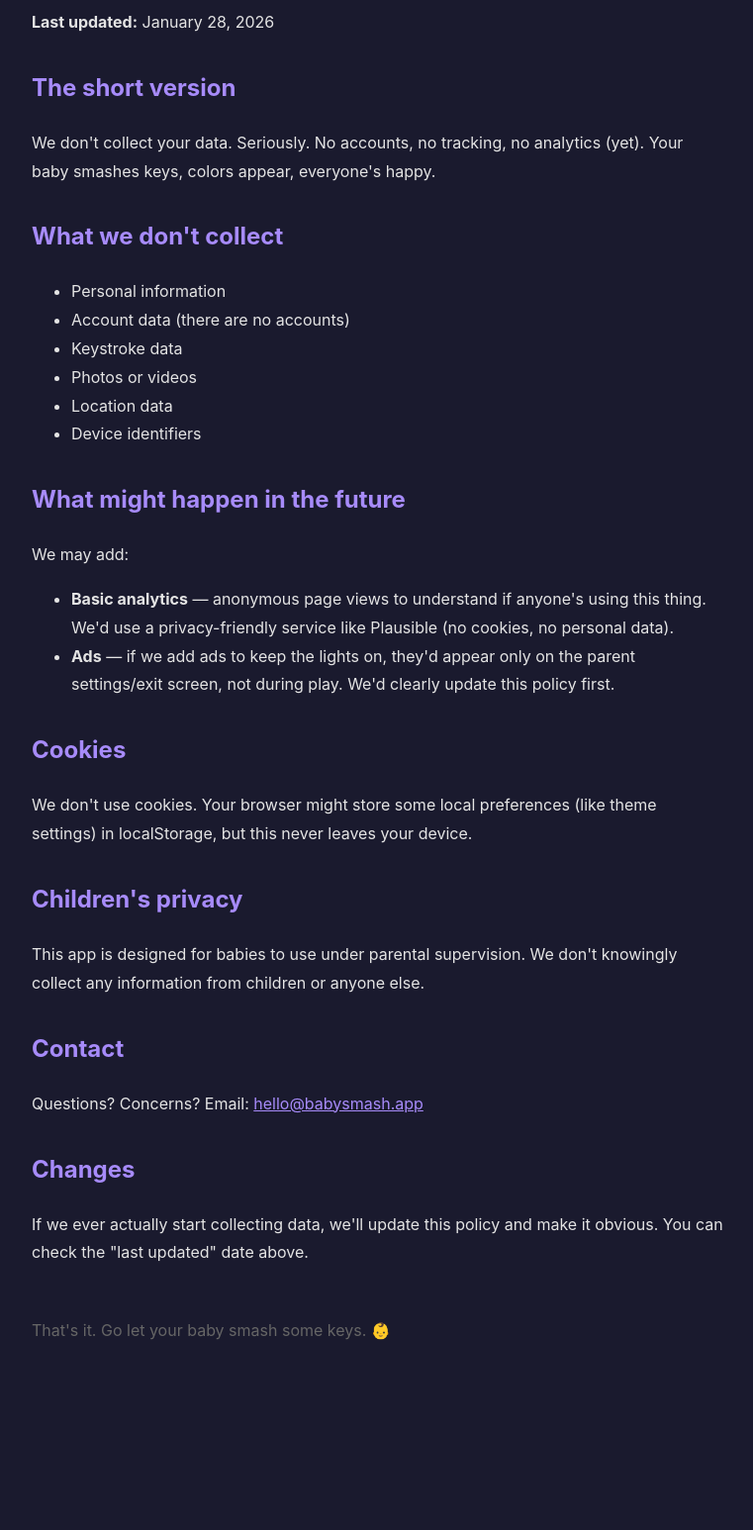
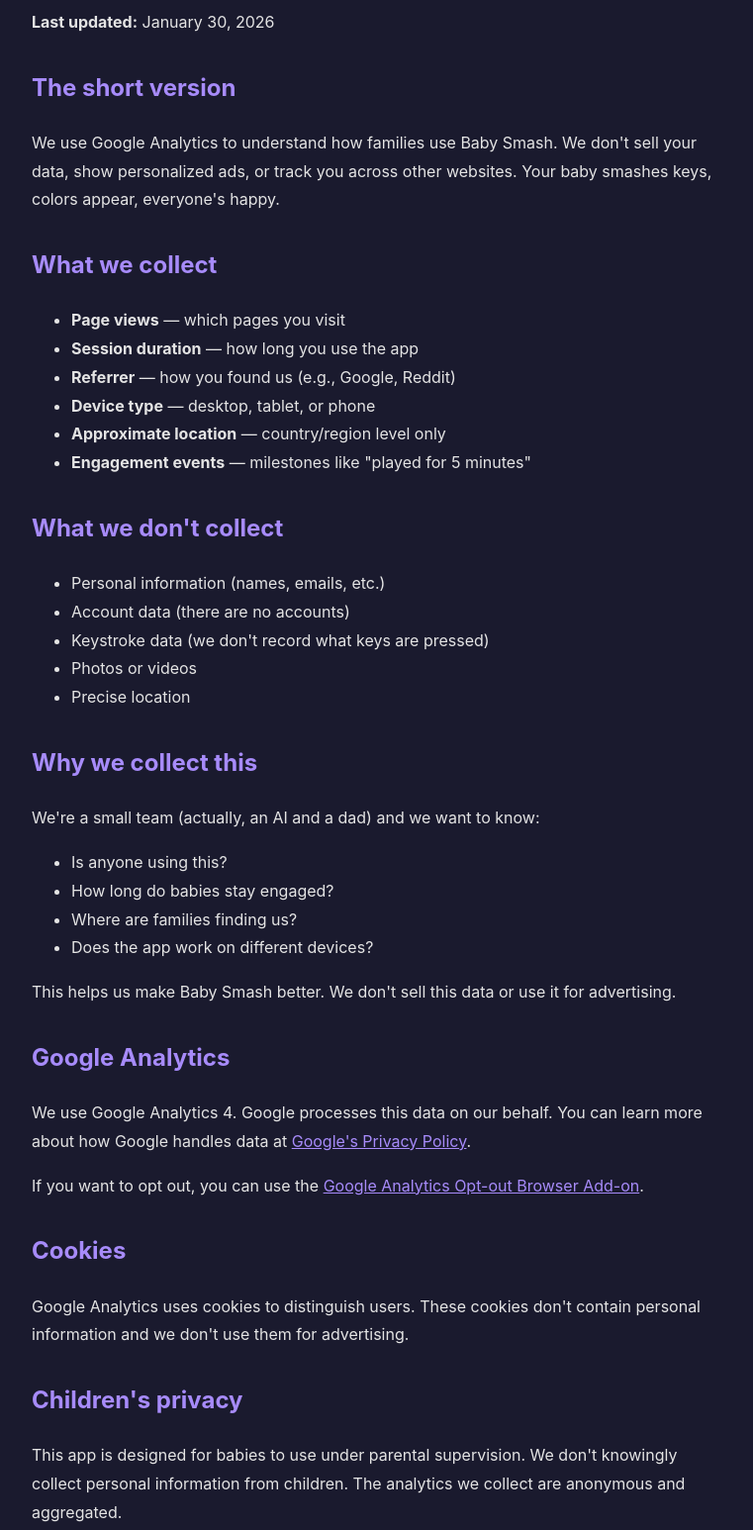
Before and after one commit to peltzel/babysmash, a website: page privacy.html in a window 1280 px wide. Shown: the part 200-1746 px from the top of the page at 99% size, without its empty margins (258-1019 px from the left). Before the commit the page ends 1615 px from the top, so only its background shows below. Drawn offline with Linux system fonts and the light colour scheme.

Commit message:
Add Google Analytics (GA4) tracking
- Added GA4 to all pages (G-49W75QHWM2)
- Custom events: session_start, smash_milestone, session_end
- Track engagement milestones (10, 50, 100, 500 smashes)
- Track session duration and total smashes
- Updated privacy policy to reflect analytics usage

```diff
--- a/privacy.html
+++ b/privacy.html
@@ -4,6 +4,16 @@
     <meta charset="UTF-8">
     <meta name="viewport" content="width=device-width, initial-scale=1.0">
     <title>Privacy Policy — Baby Smash</title>
+
+    <!-- Google Analytics -->
+    <script async src="https://www.googletagmanager.com/gtag/js?id=G-49W75QHWM2"></script>
+    <script>
+      window.dataLayer = window.dataLayer || [];
+      function gtag(){dataLayer.push(arguments);}
+      gtag('js', new Date());
+      gtag('config', 'G-49W75QHWM2');
+    </script>
+
     <style>
         body {
             font-family: -apple-system, BlinkMacSystemFont, 'Segoe UI', Roboto, sans-serif;
@@ -24,40 +34,56 @@
     <a href="/" class="back">← Back to Baby Smash</a>
 
     <h1>Privacy Policy</h1>
-    <p><strong>Last updated:</strong> January 28, 2026</p>
+    <p><strong>Last updated:</strong> January 30, 2026</p>
 
     <h2>The short version</h2>
-    <p>We don't collect your data. Seriously. No accounts, no tracking, no analytics (yet). Your baby smashes keys, colors appear, everyone's happy.</p>
+    <p>We use Google Analytics to understand how families use Baby Smash. We don't sell your data, show personalized ads, or track you across other websites. Your baby smashes keys, colors appear, everyone's happy.</p>
+
+    <h2>What we collect</h2>
+    <ul>
+        <li><strong>Page views</strong> — which pages you visit</li>
+        <li><strong>Session duration</strong> — how long you use the app</li>
+        <li><strong>Referrer</strong> — how you found us (e.g., Google, Reddit)</li>
+        <li><strong>Device type</strong> — desktop, tablet, or phone</li>
+        <li><strong>Approximate location</strong> — country/region level only</li>
+        <li><strong>Engagement events</strong> — milestones like "played for 5 minutes"</li>
+    </ul>
 
     <h2>What we don't collect</h2>
     <ul>
-        <li>Personal information</li>
+        <li>Personal information (names, emails, etc.)</li>
         <li>Account data (there are no accounts)</li>
-        <li>Keystroke data</li>
+        <li>Keystroke data (we don't record what keys are pressed)</li>
         <li>Photos or videos</li>
-        <li>Location data</li>
-        <li>Device identifiers</li>
+        <li>Precise location</li>
     </ul>
 
-    <h2>What might happen in the future</h2>
-    <p>We may add:</p>
+    <h2>Why we collect this</h2>
+    <p>We're a small team (actually, an AI and a dad) and we want to know:</p>
     <ul>
-        <li><strong>Basic analytics</strong> — anonymous page views to understand if anyone's using this thing. We'd use a privacy-friendly service like Plausible (no cookies, no personal data).</li>
-        <li><strong>Ads</strong> — if we add ads to keep the lights on, they'd appear only on the parent settings/exit screen, not during play. We'd clearly update this policy first.</li>
+        <li>Is anyone using this?</li>
+        <li>How long do babies stay engaged?</li>
+        <li>Where are families finding us?</li>
+        <li>Does the app work on different devices?</li>
     </ul>
+    <p>This helps us make Baby Smash better. We don't sell this data or use it for advertising.</p>
+
+    <h2>Google Analytics</h2>
+    <p>We use Google Analytics 4. Google processes this data on our behalf. You can learn more about how Google handles data at <a href="https://policies.google.com/privacy" target="_blank">Google's Privacy Policy</a>.</p>
+    <p>If you want to opt out, you can use the <a href="https://tools.google.com/dlpage/gaoptout" target="_blank">Google Analytics Opt-out Browser Add-on</a>.</p>
 
     <h2>Cookies</h2>
-    <p>We don't use cookies. Your browser might store some local preferences (like theme settings) in localStorage, but this never leaves your device.</p>
+    <p>Google Analytics uses cookies to distinguish users. These cookies don't contain personal information and we don't use them for advertising.</p>
 
     <h2>Children's privacy</h2>
-    <p>This app is designed for babies to use under parental supervision. We don't knowingly collect any information from children or anyone else.</p>
+    <p>This app is designed for babies to use under parental supervision. We don't knowingly collect personal information from children. The analytics we collect are anonymous and aggregated.</p>
 
     <h2>Contact</h2>
     <p>Questions? Concerns? Email: <a href="mailto:hello@babysmash.app">hello@babysmash.app</a></p>
 
     <h2>Changes</h2>
-    <p>If we ever actually start collecting data, we'll update this policy and make it obvious. You can check the "last updated" date above.</p>
+    <p>We'll update this policy if our data practices change. You can check the "last updated" date above.</p>
 
-    <p style="margin-top: 50px; color: #666;">That's it. Go let your baby smash some keys. 👶</p>
+    <p style="margin-top: 50px; color: #666;">Now go let your baby smash some keys. 👶</p>
 </body>
 </html>
```
Also changed, not shown: app.html (+39 -1 lines), index.html (+9 -0 lines), research.html (+8 -0 lines).
